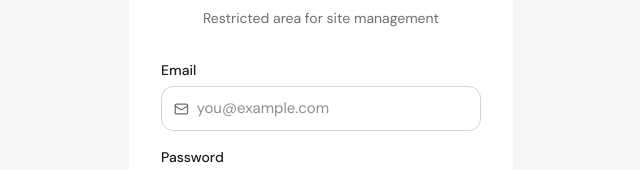
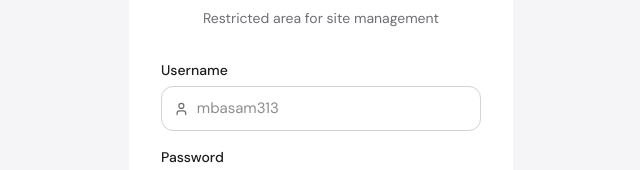
Before and after one commit to mbasam313/muhammad-basam-portfolio, a React (Vite) app: page /admin-dash/login in a window 1280 px wide. Shown: the part 300-470 px from the top of the page, without its empty margins (319-959 px from the left). Built offline with nearby package versions, Linux system fonts and the light colour scheme; no server answers; the database is empty.

Commit message:
Fix admin login username conversion

```diff
--- a/src/pages/admin/AdminLogin.tsx
+++ b/src/pages/admin/AdminLogin.tsx
@@ -1,13 +1,21 @@
 import { useState, type FormEvent } from 'react';
 import { useNavigate } from 'react-router';
-import { Lock, Mail } from 'lucide-react';
+import { Lock, User } from 'lucide-react';
 import { useAdminAuth } from '@/hooks/useAdminAuth';
 import { Seo } from '@/components/Seo';
+
+const ADMIN_EMAIL_DOMAIN = 'mbasamportfolio.site';
+
+function toAdminEmail(identifier: string): string {
+  const trimmed = identifier.trim();
+  if (trimmed.includes('@')) return trimmed;
+  return `${trimmed}@${ADMIN_EMAIL_DOMAIN}`;
+}
 
 export default function AdminLogin() {
   const { signIn } = useAdminAuth();
   const navigate = useNavigate();
-  const [email, setEmail] = useState('');
+  const [username, setUsername] = useState('');
   const [password, setPassword] = useState('');
   const [error, setError] = useState<string | null>(null);
   const [busy, setBusy] = useState(false);
@@ -16,7 +24,7 @@ export default function AdminLogin() {
     e.preventDefault();
     setError(null);
     setBusy(true);
-    const result = await signIn(email, password);
+    const result = await signIn(toAdminEmail(username), password);
     setBusy(false);
     if (result.ok) {
       navigate('/admin-dash', { replace: true });
@@ -43,17 +51,17 @@ export default function AdminLogin() {
         </div>
         <form onSubmit={onSubmit} className="flex flex-col gap-4">
           <label className="flex flex-col gap-1.5">
-            <span className="text-sm font-medium text-[#1d1d1f]">Email</span>
+            <span className="text-sm font-medium text-[#1d1d1f]">Username</span>
             <div className="flex items-center gap-2 rounded-xl border border-[#d2d2d7] px-3 py-2.5 focus-within:border-[#0071e3]">
-              <Mail className="h-4 w-4 text-[#6e6e73]" />
+              <User className="h-4 w-4 text-[#6e6e73]" />
               <input
-                type="email"
+                type="text"
                 required
                 autoComplete="username"
-                value={email}
-                onChange={(e) => setEmail(e.target.value)}
+                value={username}
+                onChange={(e) => setUsername(e.target.value)}
                 className="w-full bg-transparent text-[15px] text-[#1d1d1f] outline-none"
-                placeholder="you@example.com"
+                placeholder="mbasam313"
               />
             </div>
           </label>
```
